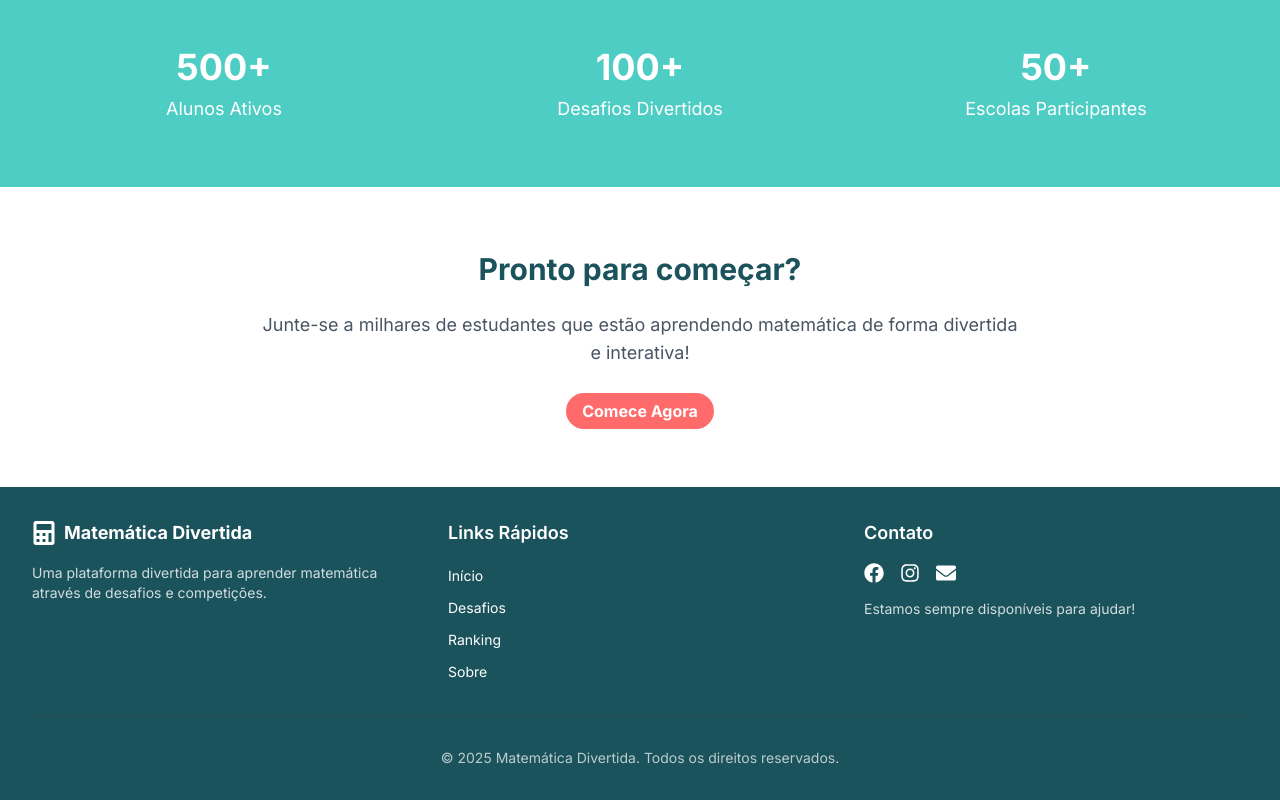
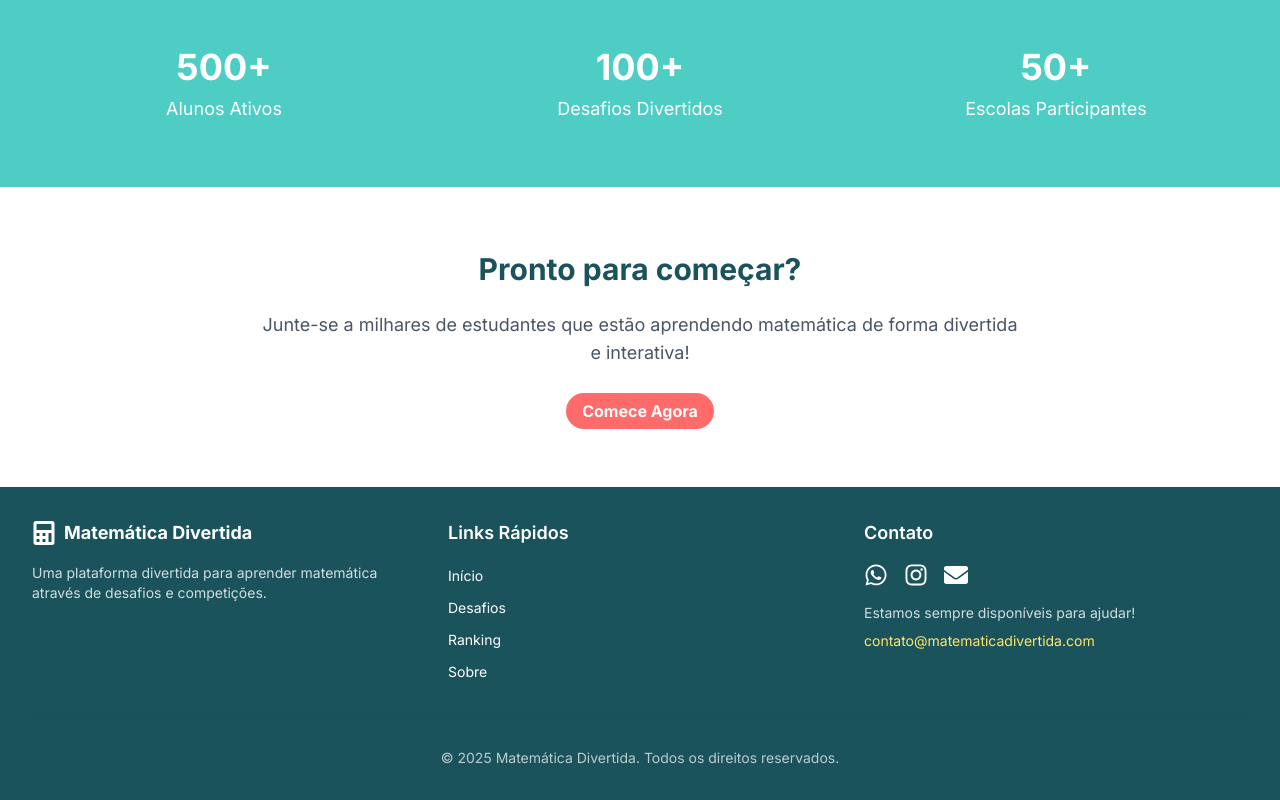
Before and after one commit to geneziolavor/matematica-divertida, a Next.js app: page / in a window 1280 px wide. Shown: the part 993-1793 px from the top of the page. Built offline with nearby package versions, Linux system fonts and the light colour scheme; no server answers.

Commit message:
Atualiza footer com links de WhatsApp, Instagram e Email

```diff
--- a/src/components/Footer.tsx
+++ b/src/components/Footer.tsx
@@ -1,7 +1,7 @@
 'use client';
 
 import Link from 'next/link';
-import { FaCalculator, FaEnvelope, FaInstagram, FaFacebook } from 'react-icons/fa';
+import { FaCalculator, FaEnvelope, FaInstagram, FaWhatsapp } from 'react-icons/fa';
 
 export default function Footer() {
   return (
@@ -47,18 +47,42 @@ export default function Footer() {
           <div>
             <h3 className="text-lg font-semibold mb-4">Contato</h3>
             <div className="flex space-x-4 mb-4">
-              <a href="#" className="text-white hover:text-[var(--accent)] transition-colors">
-                <FaFacebook className="h-5 w-5" />
+              <a
+                href="https://wa.me/5511987654321"
+                target="_blank"
+                rel="noopener noreferrer"
+                className="text-white hover:text-[var(--accent)] transition-colors"
+                aria-label="WhatsApp"
+              >
+                <FaWhatsapp className="h-6 w-6" />
               </a>
-              <a href="#" className="text-white hover:text-[var(--accent)] transition-colors">
-                <FaInstagram className="h-5 w-5" />
+              <a
+                href="https://instagram.com/matematica.divertida"
+                target="_blank"
+                rel="noopener noreferrer"
+                className="text-white hover:text-[var(--accent)] transition-colors"
+                aria-label="Instagram"
+              >
+                <FaInstagram className="h-6 w-6" />
               </a>
-              <a href="mailto:contato@matematicadivertida.com" className="text-white hover:text-[var(--accent)] transition-colors">
-                <FaEnvelope className="h-5 w-5" />
+              <a
+                href="mailto:contato@matematicadivertida.com"
+                className="text-white hover:text-[var(--accent)] transition-colors"
+                aria-label="Email"
+              >
+                <FaEnvelope className="h-6 w-6" />
               </a>
             </div>
             <p className="text-sm opacity-80">
               Estamos sempre disponíveis para ajudar!
+            </p>
+            <p className="text-sm mt-2">
+              <a
+                href="mailto:contato@matematicadivertida.com"
+                className="text-[var(--accent)] hover:underline"
+              >
+                contato@matematicadivertida.com
+              </a>
             </p>
           </div>
         </div>
```
